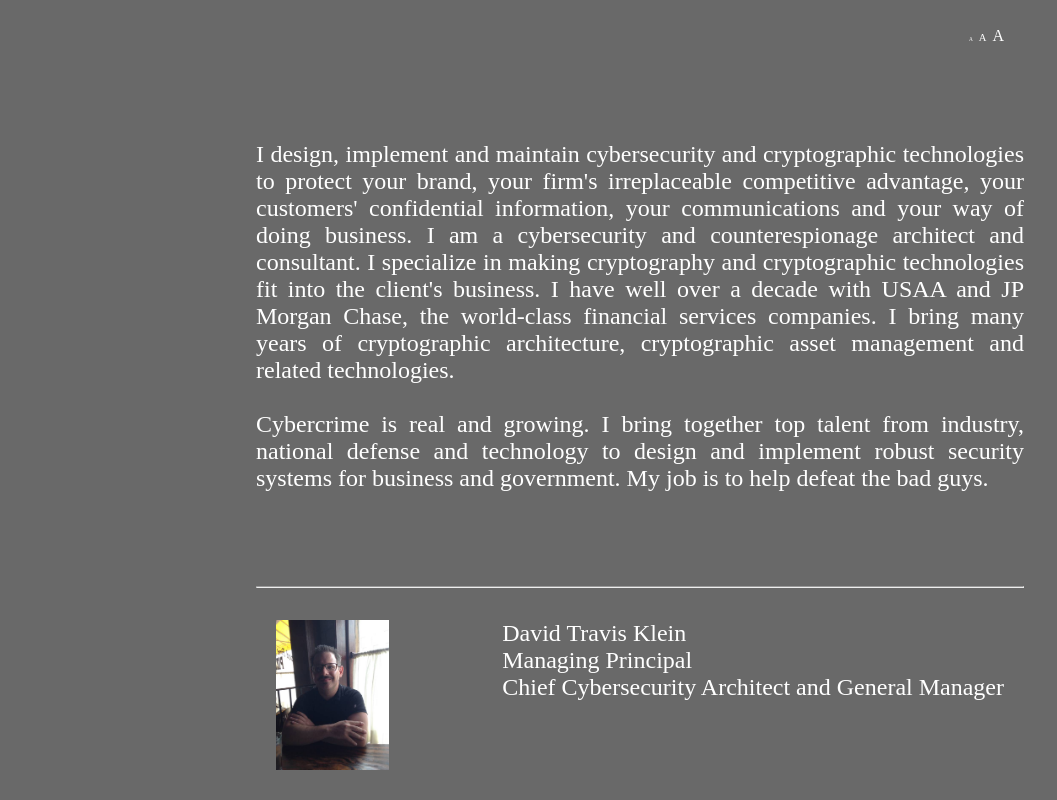
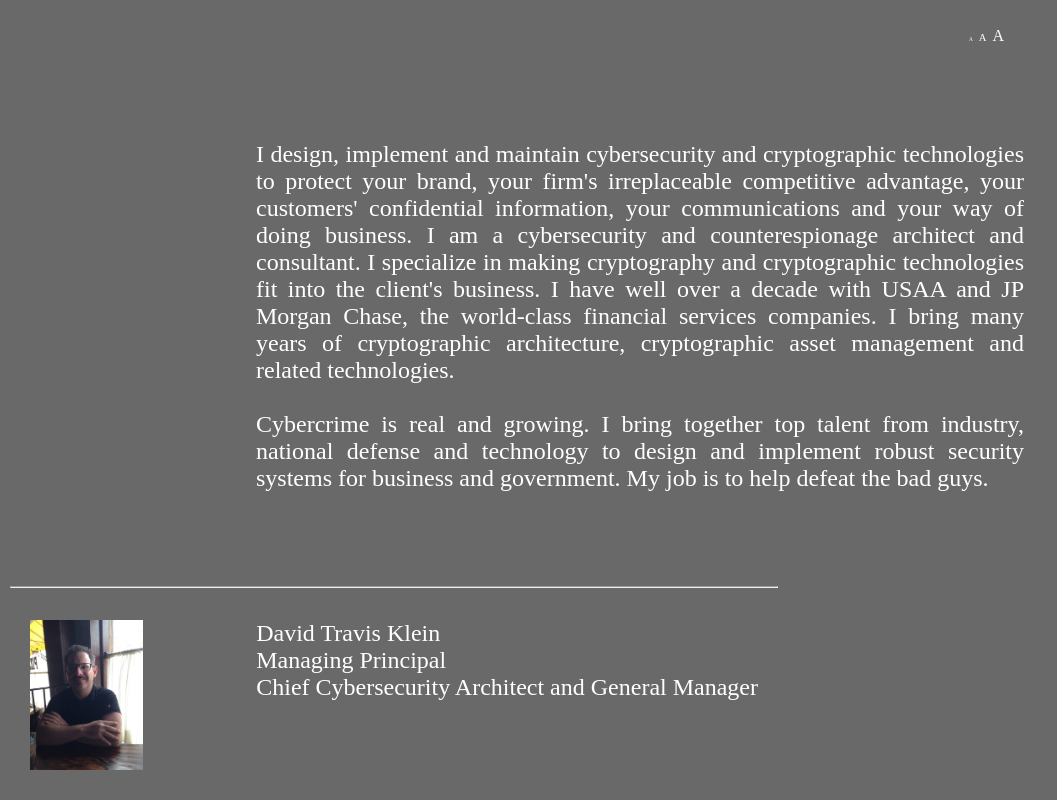
Before and after one commit to StrategicDigitalDefense/StrategicDigitalDefense.github.io, a plain HTML site: page index.html in a window 1280 px wide. Shown: the whole page, without its empty margins (0-1057 px from the left). Drawn offline with Linux system fonts and the light colour scheme.

Commit message:
That's it. I am done pushing around the footer

```diff
--- a/styles.css
+++ b/styles.css
@@ -24,6 +24,8 @@
     position: fixed;
     bottom: 10px;
     width: 60vw;
+    left: 10px;
+    right: 10px;
 }
 .TopSpace {
     padding-top: 50px;
```
